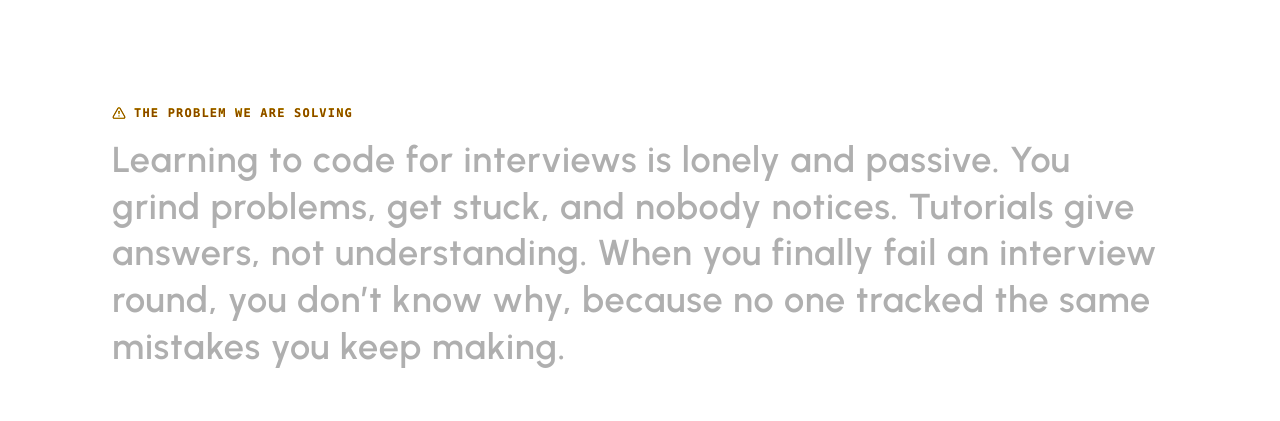
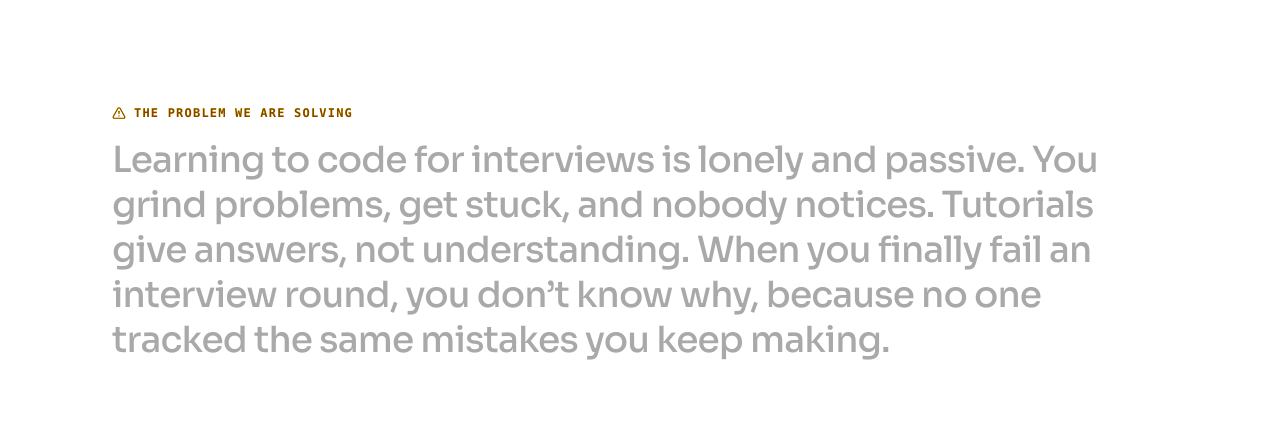
Before and after one commit to Berserker-GM/Pengu_Learn_Platform, a React (Vite) app: page / in a window 1280 px wide. Shown: the part 860-1281 px from the top of the page. Built offline with nearby package versions, Linux system fonts and the light colour scheme; no server answers.

Commit message:
feat: update AboutSection styling for improved readability and emphasis

```diff
--- a/src/components/About/About.jsx
+++ b/src/components/About/About.jsx
@@ -56,10 +56,10 @@ const AboutSection = () => {
             <AlertTriangle size={14} /> THE PROBLEM WE ARE SOLVING
           </span>
         </div>
-        <div className="w-full text-left" style={{ fontFamily: 'var(--font-body)' }}>
+        <div className="w-full text-left" style={{ fontFamily: 'var(--font-heading)' }}>
           <ScrollRevealText
             text="Learning to code for interviews is lonely and passive. You grind problems, get stuck, and nobody notices. Tutorials give answers, not understanding. When you finally fail an interview round, you don’t know why, because no one tracked the same mistakes you keep making."
-            className="text-xl sm:text-2xl md:text-3xl lg:text-4xl xl:text-4xl font-semibold tracking-wide leading-[1.35] md:leading-[1.3] text-neutral-200"
+            className="text-xl sm:text-2xl md:text-3xl lg:text-4xl xl:text-4xl font-medium tracking-tight leading-[1.3] md:leading-[1.25] text-neutral-100"
           />
         </div>
       </section>
```
